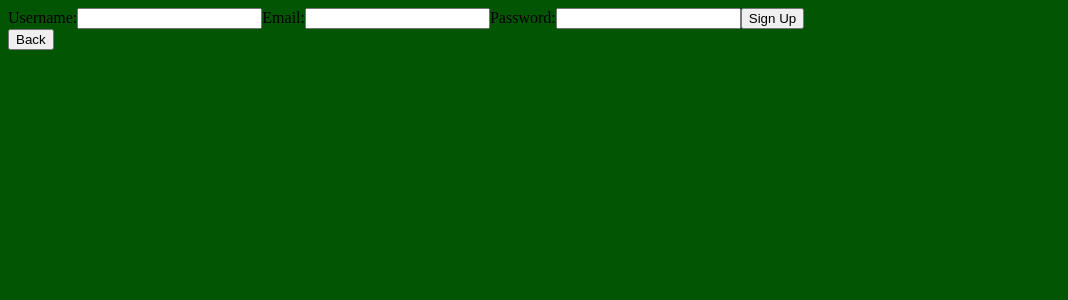
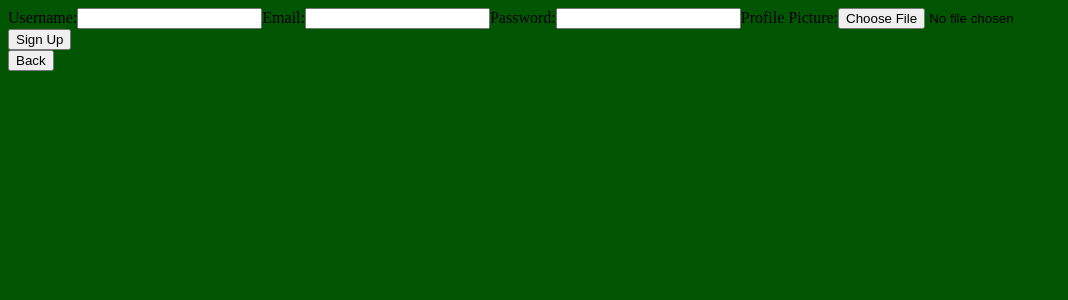
Before and after one commit to BarrozoL/Chat-app-client, a React (Vite) app: page /signup in a window 1280 px wide. Shown: the top 300 px of the page, without its empty margins (0-1068 px from the left). Built offline with nearby package versions, Linux system fonts and the light colour scheme.

Commit message:
profile picture upload

```diff
--- a/src/App.jsx
+++ b/src/App.jsx
@@ -5,7 +5,8 @@ import "./App.css";
 import LandingPage from "./pages/LandingPage";
 import SignupPage from "./pages/SignupPage";
 import LoginPage from "./pages/LoginPage";
-import HomePage from "./pages/HomePage";
+import MessagesPage from "./pages/MessagesPage";
+import ProfilePage from "./pages/ProfilePage";
 
 function App() {
   return (
@@ -14,8 +15,8 @@ function App() {
         <Route path="/" element={<LandingPage />} />
         <Route path="/signup" element={<SignupPage />} />
         <Route path="/login" element={<LoginPage />} />
-
-        <Route path="/homepage" element={<HomePage />} />
+        <Route path="/messages" element={<MessagesPage />} />
+        <Route path="/personal-profile" element={<ProfilePage />} />
       </Routes>
     </Router>
   );
--- a/src/pages/LoginPage.jsx
+++ b/src/pages/LoginPage.jsx
@@ -7,8 +7,8 @@ export default function LoginPage() {
   const [password, setPassword] = useState("");
   const navigate = useNavigate();
 
-  const handleNavigateToHomepage = () => {
-    navigate("/homepage");
+  const handleNavigateToMessagesPage = () => {
+    navigate("/messages");
   };
 
   const handleNavigateBack = () => {
@@ -25,7 +25,7 @@ export default function LoginPage() {
       localStorage.setItem("authToken", response?.data?.authToken);
 
       console.log("User logged in successfully:", response.data);
-      handleNavigateToHomepage();
+      handleNavigateToMessagesPage();
     } catch (err) {
       console.error("Error logging in user:", err);
     }
--- a/src/pages/HomePage.jsx
+++ b/src/pages/MessagesPage.jsx
@@ -1,10 +1,10 @@
 import { useState, useEffect } from "react";
 import { useNavigate } from "react-router-dom";
 import { jwtDecode } from "jwt-decode";
-import "../pages.css/HomePage.css";
+import "../pages.css/MessagesPage.css";
 import axios from "axios";
 
-export default function HomePage() {
+export default function MessagesPage() {
   const [loggedInUser, setLoggedInUser] = useState(null);
   const [selectedConversation, setSelectedConversation] = useState(null);
   const [messageText, setMessageText] = useState("");
@@ -95,6 +95,7 @@ export default function HomePage() {
     <>
       <div>
         <h1>Welcome {loggedInUser?.username}!</h1>
+        <img src={loggedInUser?.imageUrl} />
       </div>
       <div>
         <button onClick={handleLogoutUser}>Logout</button>
--- a/src/pages/ProfilePage.jsx
+++ b/src/pages/ProfilePage.jsx
@@ -1,9 +1,11 @@
 import { useState, useEffect } from "react";
 import { useParams } from "react-router-dom";
+import { jwtDecode } from "jwt-decode";
 import axios from "axios";
 
 export default function ProfilePage() {
   const [loggedInUser, setLoggedInUser] = useState(null);
+  const [movies, setMovies] = useState([]);
   const { userId } = useParams();
   const token = localStorage.getItem("authToken");
   const decodedToken = token ? jwtDecode(token) : null;
@@ -19,15 +21,15 @@ export default function ProfilePage() {
         `${import.meta.env.VITE_SERVER_URL}/auth/users/${currentUserId}`
       );
       setLoggedInUser(response.data);
-      console.log("loggedInUser", loggedInUser);
     } catch (err) {
       console.log("Error getting user", err);
     }
+    console.log("loggedInUser", loggedInUser);
   };
 
   return (
     <>
-      <div></div>
+      <div>Welcome {decodedToken.username}</div>
     </>
   );
 }
--- a/src/pages/SignupPage.jsx
+++ b/src/pages/SignupPage.jsx
@@ -6,6 +6,7 @@ export default function SignupPage() {
   const [username, setUsername] = useState("");
   const [email, setEmail] = useState("");
   const [password, setPassword] = useState("");
+  const [imageUrl, setImageUrl] = useState("");
   const navigate = useNavigate();
 
   const handleNavigateBack = () => {
@@ -23,12 +24,35 @@ export default function SignupPage() {
           username,
           email,
           password,
+          imageUrl,
         }
       );
       console.log("User signed up successfully:", response.data);
       handleNavigateToLogin();
     } catch (err) {
       console.error("Error signing up user:", err);
+    }
+  };
+
+  const handleUploadImageUrl = async (e) => {
+    console.log("The file to be uploaded is: ", e.target.files[0]);
+    const uploadData = new FormData();
+    // imageUrl => this name has to be the same as in the model since we pass
+    // req.body to .create() method when creating a new movie in '/api/movies' POST route
+    uploadData.append("imageUrl", e.target.files[0]);
+
+    try {
+      const response = await axios.post(
+        `${import.meta.env.VITE_SERVER_URL}/auth/upload`,
+        uploadData,
+        {
+          headers: { "Content-Type": "multipart/form-data" },
+        }
+      );
+      console.log("Image uploaded successfully:", response.data);
+      setImageUrl(response.data.fileUrl);
+    } catch (err) {
+      console.log(err);
     }
   };
 
@@ -63,6 +87,9 @@ export default function SignupPage() {
             value={password}
             onChange={handlePasswordChange}
           />
+          <label>Profile Picture:</label>
+          <input type="file" onChange={handleUploadImageUrl} />
+          <br />
           <button type="submit">Sign Up</button>
         </form>
         <button onClick={handleNavigateBack}>Back</button>
```
Also changed, not shown: src/pages.css/MessagesPage.css (renamed from src/pages.css/HomePage.css).
